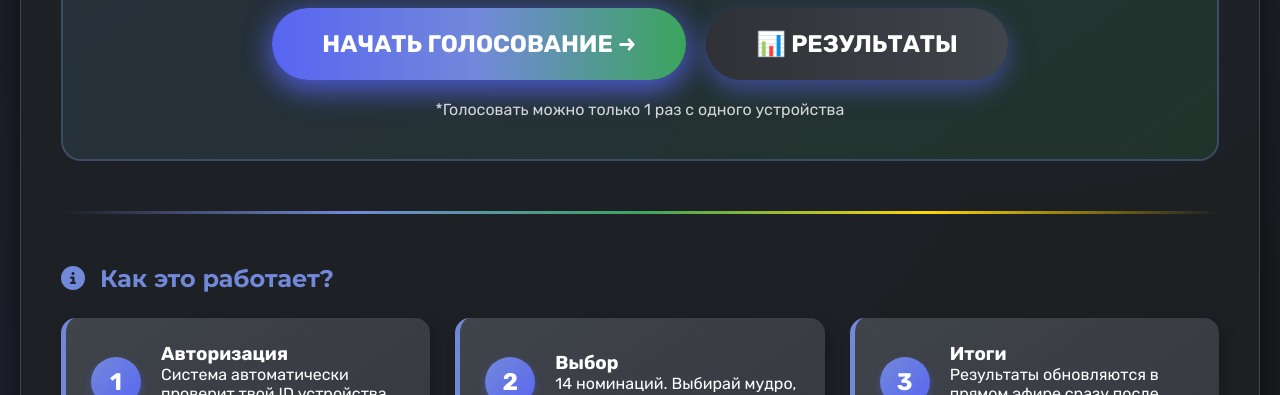
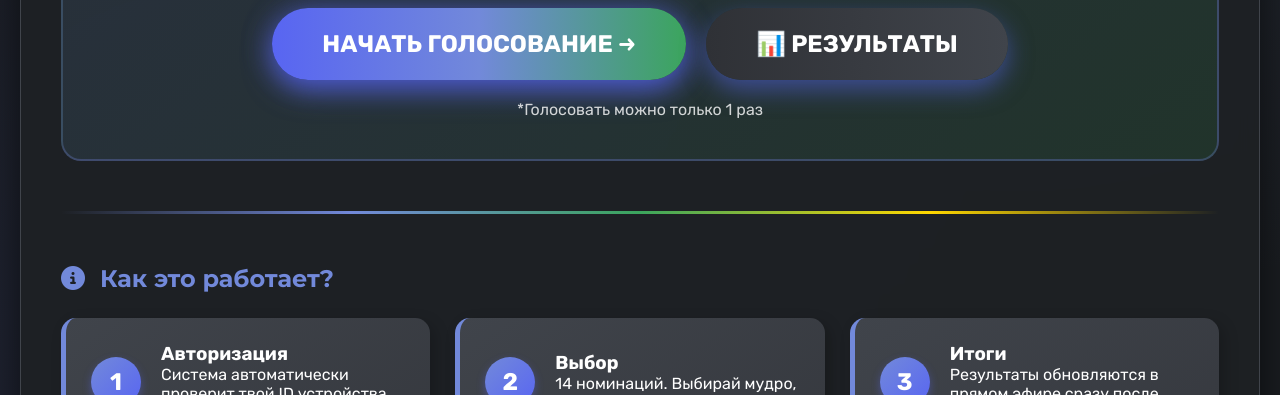
Before and after one commit to niksontip/niksontip.github.io, a plain HTML site: page index.html in a window 1280 px wide. Shown: the part 705-1100 px from the top of the page. Drawn offline with Linux system fonts and the light colour scheme; no server answers.

Commit message:
Сообщение коммита

```diff
--- a/index.html
+++ b/index.html
@@ -39,7 +39,7 @@
                         📊 РЕЗУЛЬТАТЫ
                     </a>
                 </div>
-                <p class="note">*Голосовать можно только 1 раз с одного устройства</p>
+                <p class="note">*Голосовать можно только 1 раз</p>
             </div>
 
             <div class="divider"></div>
```
